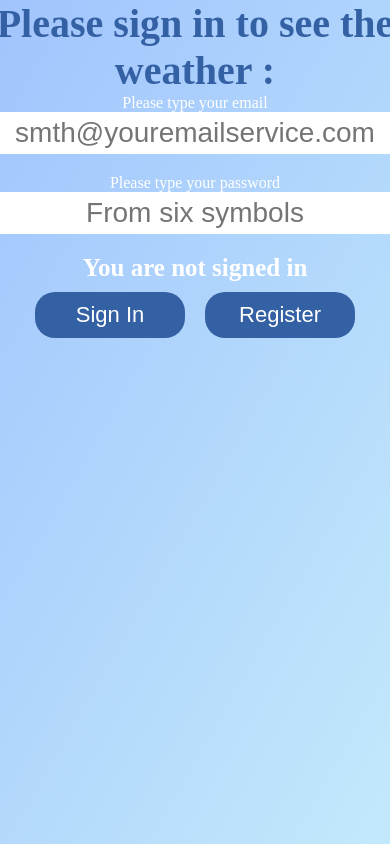
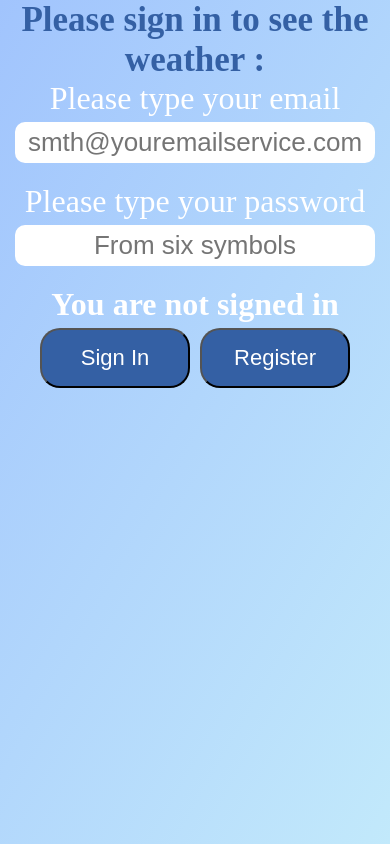
Before and after one commit to Gr0mi4/weather-app.v2, a Vue app: page /#/auth in a window 390 px wide. Built offline with nearby package versions, Linux system fonts and the light colour scheme; no server answers.

Commit message:
Optimization for the mobilde devices

```diff
--- a/src/components/Authentication.vue
+++ b/src/components/Authentication.vue
@@ -6,9 +6,9 @@
       <input type="text" id="login-input" v-model="login" placeholder="smth@youremailservice.com"/>
       <label>Please type your password</label>
       <input type="password" id="password-input" v-model="password" placeholder="From six symbols"/>
-      <h1 class="warning" v-if="this.authUser===null">You are not signed in</h1>
-      <h1 class="warning" v-if="this.authUser">You are signed in as {{authUser.email}}</h1>
-      <h1 class="warning error" v-if="this.errorText">{{errorText}}</h1>
+      <h1 class="user-info" v-if="this.authUser===null">You are not signed in</h1>
+      <h1 class="user-info" v-if="this.authUser">You are signed in as {{authUser.email}}</h1>
+      <h1 class="user-info error" v-if="this.errorText">{{errorText}}</h1>
     </div>
     <div class="action-buttons">
       <input v-if="!this.authUser" class="button" type="submit" value="Sign In" v-on:click="signInUser"/>
@@ -60,6 +60,22 @@
     margin: 0;
     color: #3460A4;
     font-size: 40px;
+
+    @media screen and (max-width: 1024px) {
+      font-size: 60px;
+    }
+
+    @media screen and (max-width: 702px) {
+      font-size: 50px;
+    }
+
+    @media screen and (max-width: 502px) {
+      font-size: 40px;
+    }
+
+    @media screen and (max-width: 502px) {
+      font-size: 35px;
+    }
   }
 
   .inputs {
@@ -67,30 +83,99 @@
     flex-direction: column;
     align-items: center;
 
-    .warning {
+    & label {
+      font-size: 20px;
+      margin-bottom: 5px;
+
+      @media screen and (max-width: 1024px) {
+        font-size: 40px;
+      }
+
+      @media screen and (max-width: 702px) {
+        font-size: 35px;
+      }
+
+      @media screen and (max-width: 502px) {
+        font-size: 32px;
+      }
+
+      @media screen and (max-width: 380px) {
+        font-size: 26px;
+      }
+    }
+
+    & input[type=text], input[type=password] {
+      text-align: center;
+      font-size: 28px;
+      border: none;
+      border-radius: 10px;
+      margin-bottom: 20px;
+      transition: box-shadow 0.4s;
+      outline: none;
+      min-width: 400px;
+      padding: 5px;
+
+      @media screen and (max-width: 1024px) {
+        font-size: 45px;
+        min-width: 650px;
+      }
+
+      @media screen and (max-width: 702px) {
+        font-size: 35px;
+        min-width: 500px;
+      }
+
+      @media screen and (max-width: 502px) {
+        font-size: 26px;
+        min-width: 350px;
+      }
+
+      @media screen and (max-width: 380px) {
+        font-size: 22px;
+        min-width: 300px;
+      }
+    }
+
+    .user-info {
       margin: 0;
       padding: 0;
       font-size: 25px;
+
+      @media screen and (max-width: 1024px) {
+        font-size: 40px;
+      }
+
+      @media screen and (max-width: 702px) {
+        font-size: 35px;
+      }
+
+      @media screen and (max-width: 502px) {
+        font-size: 32px;
+      }
+
+      @media screen and (max-width: 380px) {
+        font-size: 26px;
+      }
     }
 
     .error {
       color: red;
       font-size: 22px;
+
+      @media screen and (max-width: 1024px) {
+        font-size: 40px;
+      }
+
+      @media screen and (max-width: 702px) {
+        font-size: 35px;
+      }
+
+      @media screen and (max-width: 702px) {
+        font-size: 32px;
+      }
     }
   }
 
-  input {
-    text-align: center;
-    font-size: 28px;
-    border: none;
-    border-radius: 10px;
-    margin-bottom: 20px;
-    transition: box-shadow 0.4s;
-    outline: none;
-    min-width: 400px;
-    padding: 5px;
-
-  }
 
   .action-buttons {
     margin: 0 0 20px;
@@ -103,6 +188,32 @@
       border-radius: 20px;
       font-size: 22px;
       transition: 0.5s;
+
+      @media screen and (max-width: 1024px) {
+        font-size: 40px;
+        padding: 20px;
+        margin: 20px 20px 40px;
+        min-width: 250px;
+      }
+
+      @media screen and (max-width: 702px) {
+        font-size: 30px;
+        padding: 15px;
+        margin: 15px 15px 30px;
+        min-width: 200px;
+      }
+
+      @media screen and (max-width: 502px) {
+        font-size: 25px;
+        margin: 10px 10px 20px;
+        min-width: 180px;
+      }
+
+      @media screen and (max-width: 502px) {
+        font-size: 22px;
+        margin: 5px 5px 15px;
+        min-width: 150px;
+      }
 
       &:hover {
         cursor: pointer;
@@ -121,6 +232,26 @@
     border: 2px solid #3460A4;
     border-radius: 30px;
     text-decoration: none;
+
+    @media screen and (max-width: 1024px) {
+      font-size: 40px;
+      padding: 40px;
+    }
+
+    @media screen and (max-width: 702px) {
+      font-size: 30px;
+      padding: 30px;
+    }
+
+    @media screen and (max-width: 502px) {
+      font-size: 25px;
+      padding: 25px;
+    }
+
+    @media screen and (max-width: 502px) {
+      font-size: 20px;
+      padding: 15px;
+    }
   }
 
 </style>
--- a/src/components/Home/ChangeUserWindow.vue
+++ b/src/components/Home/ChangeUserWindow.vue
@@ -35,6 +35,10 @@
     border-radius: 0 0 20px 20px;
     transition: 1s;
 
+    @media screen and (max-width: 502px) {
+      font-size: 10px;
+    }
+
     .button {
       margin: 5px;
       padding: 8px;
@@ -45,6 +49,11 @@
       text-decoration: none;
       background-color: #3460A4;
       color: #fff;
+
+      @media screen and (max-width: 502px) {
+        font-size: 14px;
+        padding: 3px;
+      }
     }
   }
 </style>
```
